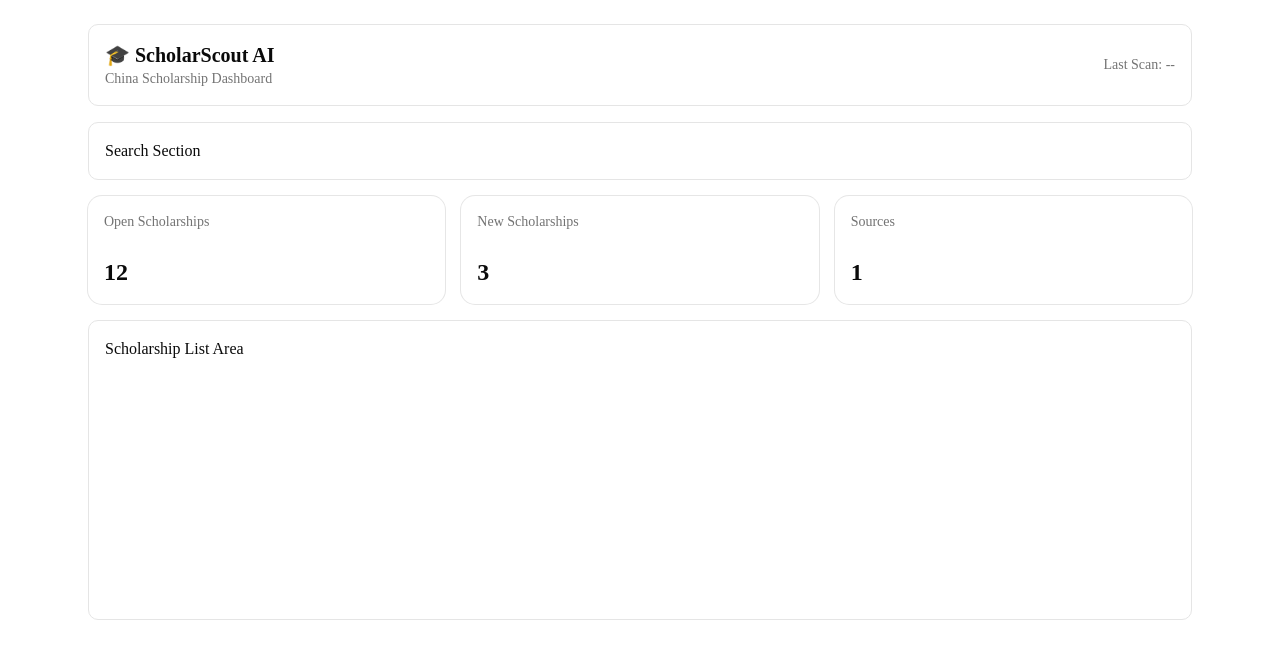
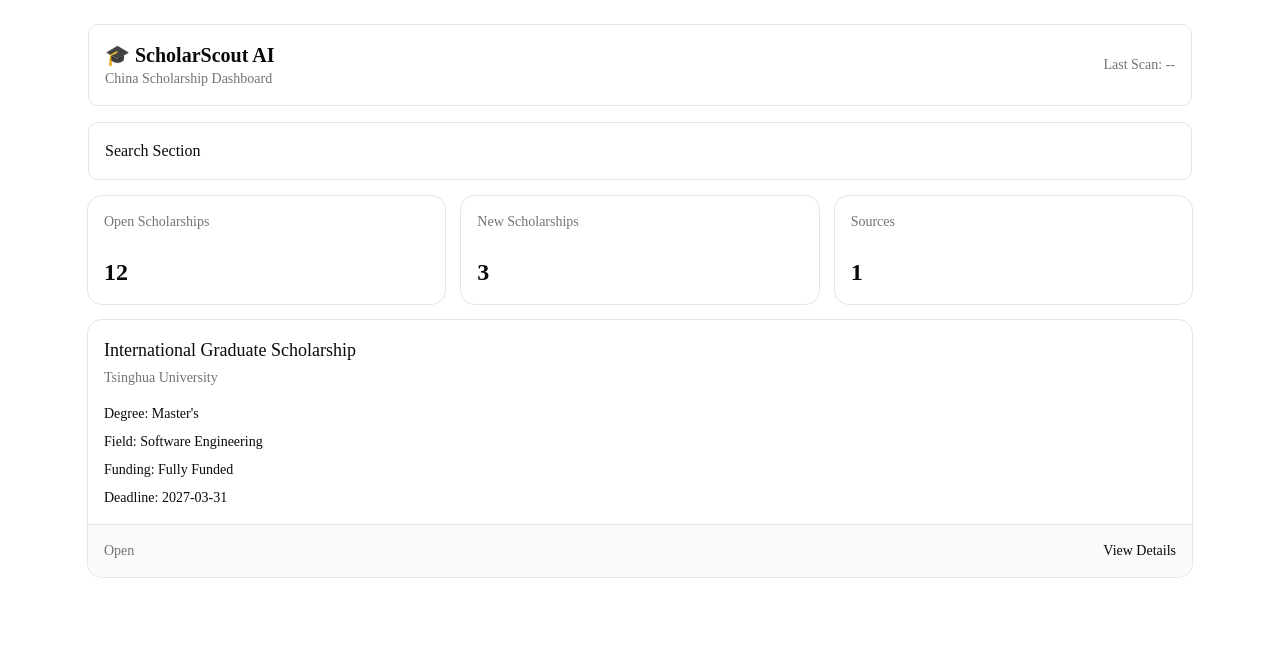
Before and after one commit to Hanzlah290/ScholarScout-AI, a Next.js app in the folder frontend/: page / in a window 1280 px wide. Shown: the top 658 px of the page. Built offline with nearby package versions, Linux system fonts and the light colour scheme.

Commit message:
Create scholarship card component

```diff
--- a/frontend/components/layout/ContentSection.tsx
+++ b/frontend/components/layout/ContentSection.tsx
@@ -1,7 +1,10 @@
+import ScholarshipCard from "@/components/scholarships/ScholarshipCard";
+import { mockScholarship } from "@/mock/scholarships";
+
 export default function ContentSection() {
   return (
-    <section className="min-h-[300px] rounded-lg border p-4">
-      Scholarship List Area
+    <section>
+      <ScholarshipCard scholarship={mockScholarship} />
     </section>
   );
 }
--- /dev/null
+++ b/frontend/components/scholarships/ScholarshipCard.tsx
@@ -0,0 +1,66 @@
+import Link from "next/link";
+
+import {
+  Card,
+  CardContent,
+  CardFooter,
+  CardHeader,
+  CardTitle,
+} from "@/components/ui/card";
+
+import type { Scholarship } from "@/types/scholarship";
+
+interface ScholarshipCardProps {
+  scholarship: Scholarship;
+}
+
+export default function ScholarshipCard({
+  scholarship,
+}: ScholarshipCardProps) {
+  return (
+    <Card>
+      <CardHeader>
+        <CardTitle className="text-lg">{scholarship.title}</CardTitle>
+
+        <p className="text-sm text-muted-foreground">
+          {scholarship.university}
+        </p>
+      </CardHeader>
+
+      <CardContent className="space-y-2 text-sm">
+        <div>
+          <span className="font-medium">Degree:</span>{" "}
+          {scholarship.degree}
+        </div>
+
+        <div>
+          <span className="font-medium">Field:</span>{" "}
+          {scholarship.field}
+        </div>
+
+        <div>
+          <span className="font-medium">Funding:</span>{" "}
+          {scholarship.funding}
+        </div>
+
+        <div>
+          <span className="font-medium">Deadline:</span>{" "}
+          {scholarship.deadline ?? "Not specified"}
+        </div>
+      </CardContent>
+
+      <CardFooter className="flex items-center justify-between">
+        <span className="text-sm text-muted-foreground">
+          {scholarship.status}
+        </span>
+
+        <Link
+          href={`/scholarships/${scholarship.id}`}
+          className="text-sm font-medium underline-offset-4 hover:underline"
+        >
+          View Details
+        </Link>
+      </CardFooter>
+    </Card>
+  );
+}
--- /dev/null
+++ b/frontend/mock/scholarships.ts
@@ -0,0 +1,12 @@
+import type { Scholarship } from "@/types/scholarship";
+
+export const mockScholarship: Scholarship = {
+  id: "1",
+  title: "International Graduate Scholarship",
+  university: "Tsinghua University",
+  degree: "Master's",
+  field: "Software Engineering",
+  funding: "Fully Funded",
+  deadline: "2027-03-31",
+  status: "Open",
+};
--- /dev/null
+++ b/frontend/types/scholarship.ts
@@ -0,0 +1,10 @@
+export interface Scholarship {
+  id: string;
+  title: string;
+  university: string;
+  degree: string;
+  field: string;
+  funding: string;
+  deadline: string | null;
+  status: string;
+}
```
